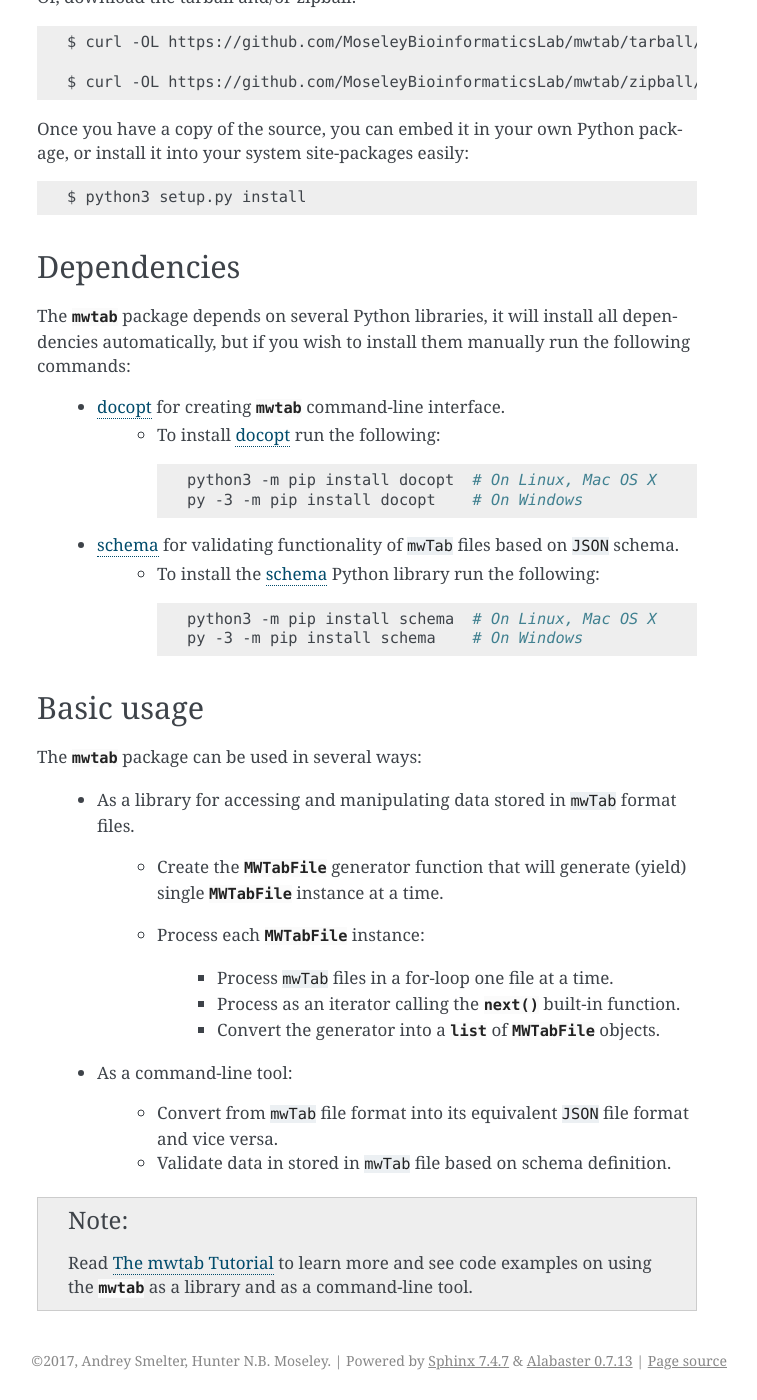
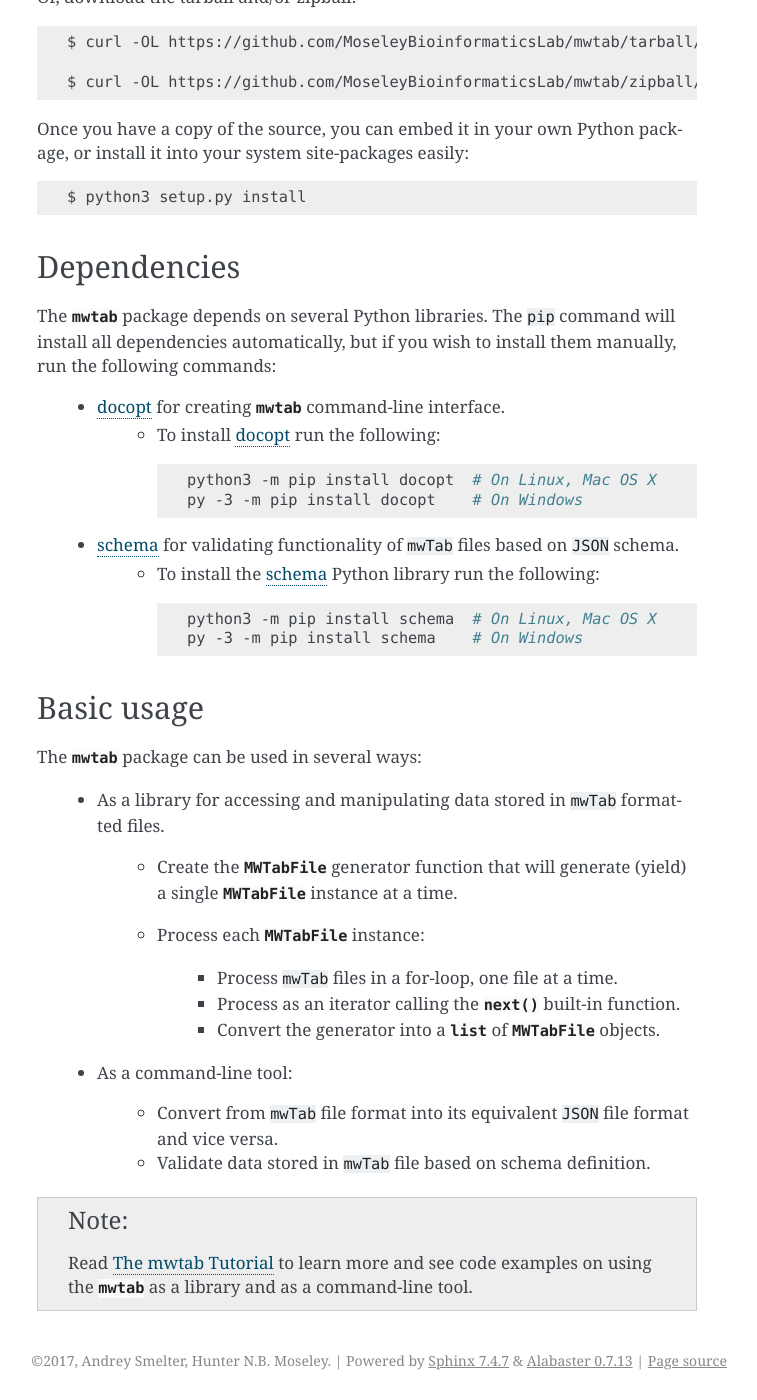
Before and after one commit to MoseleyBioinformaticsLab/mwtab, a Sphinx documentation site: the page built from docs/guide.rst, in a window 1280 px wide and 1400 px high, scrolled down 1429 px. Shown: the whole window, without its empty margins (383-1140 px from the left). Built offline with Sphinx 7.4.7, drawn with Linux system fonts in a browser that asks for light colours; some of the changed text lies outside the part shown.

Commit message:
Documentation update

```diff
--- a/README.rst
+++ b/README.rst
@@ -71,7 +71,7 @@ Quickstart
             'MS_METABOLITE_DATA', 'METABOLITES']
    >>>
 
-.. note:: Read the User Guide and The mwtab Tutorial on ReadTheDocs_
+.. note:: Read the User Guide and the mwtab Tutorial on ReadTheDocs_
           to learn more and to see code examples on using the ``mwtab`` as a
           library and as a command-line tool.
 
--- a/docs/guide.rst
+++ b/docs/guide.rst
@@ -84,9 +84,9 @@ or install it into your system site-packages easily:
 Dependencies
 ~~~~~~~~~~~~
 
-The :mod:`mwtab` package depends on several Python libraries, it will install all
-dependencies automatically, but if you wish to install them manually run the
-following commands:
+The :mod:`mwtab` package depends on several Python libraries. The ``pip`` command
+will install all dependencies automatically, but if you wish to install them manually,
+run the following commands:
 
    * docopt_ for creating :mod:`mwtab` command-line interface.
       * To install docopt_ run the following:
@@ -110,21 +110,21 @@ Basic usage
 
 The :mod:`mwtab` package can be used in several ways:
 
-   * As a library for accessing and manipulating data stored in ``mwTab`` format files.
+   * As a library for accessing and manipulating data stored in ``mwTab`` formatted files.
 
       * Create the :class:`~mwtab.mwtab.MWTabFile` generator function that will generate
-        (yield) single :class:`~mwtab.mwtab.MWTabFile` instance at a time.
+        (yield) a single :class:`~mwtab.mwtab.MWTabFile` instance at a time.
 
       * Process each :class:`~mwtab.mwtab.MWTabFile` instance:
 
-         * Process ``mwTab`` files in a for-loop one file at a time.
+         * Process ``mwTab`` files in a for-loop, one file at a time.
          * Process as an iterator calling the :py:func:`next` built-in function.
          * Convert the generator into a :py:class:`list` of :class:`~mwtab.mwtab.MWTabFile` objects.
 
    * As a command-line tool:
 
       * Convert from ``mwTab`` file format into its equivalent ``JSON`` file format and vice versa.
-      * Validate data in stored in ``mwTab`` file based on schema definition.
+      * Validate data stored in ``mwTab`` file based on schema definition.
 
 .. note:: Read :doc:`tutorial` to learn more and see code examples on using the :mod:`mwtab`
           as a library and as a command-line tool.
```
Also changed, not shown: other parts of docs/guide.rst (+1 -1 lines), docs/tutorial.rst (+18 -18 lines).
